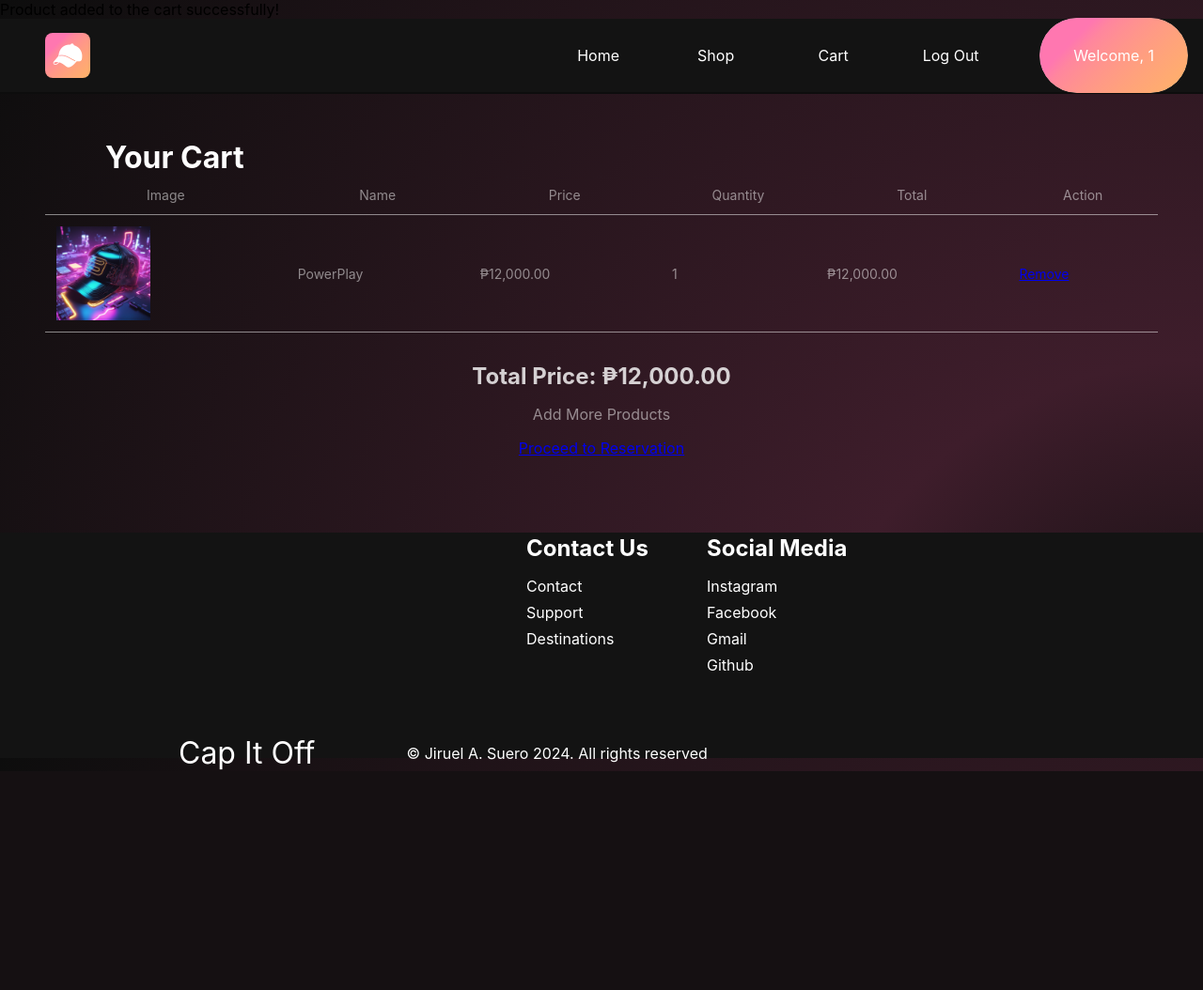
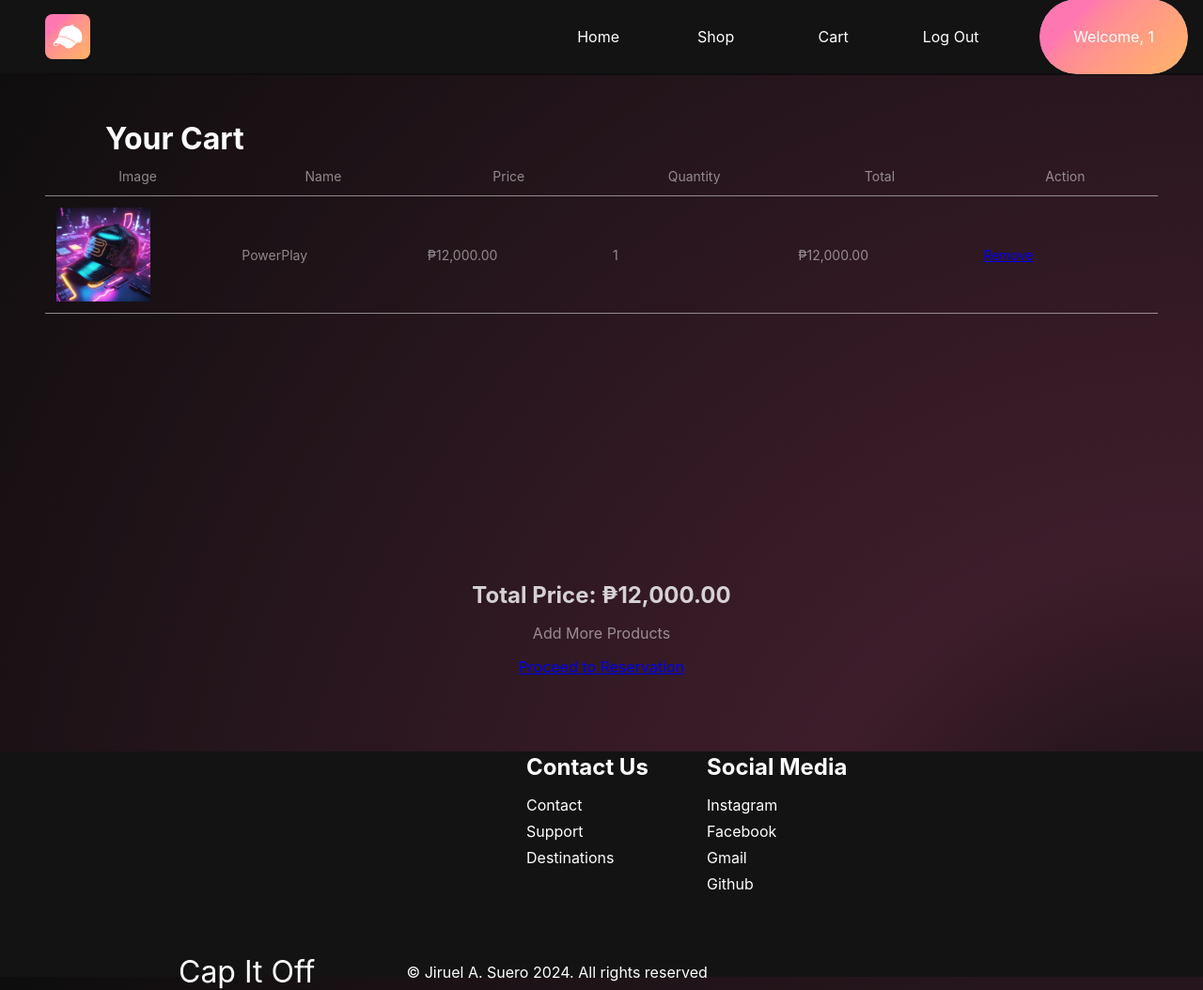
Before and after one commit to jiruelsuero/WebDevProj, a PHP site: page /cart.php?add=1&quantity=1 in a window 1280 px wide. Shown: the whole page at 94% size. Before the commit the page ends 821 px from the top, so only its background shows below. Run offline with PHP 8.4, Linux system fonts and the light colour scheme; a user stored in the database is signed in; data comes from the database, SQL or seed files in the repository.

Commit message:
checkered

```diff
--- a/6/sui/assets/styles/shops.css
+++ b/6/sui/assets/styles/shops.css
@@ -10,13 +10,20 @@ body {
     display: flex;
     flex-direction: column;
     background: rgb(13, 13, 13);
-  background: radial-gradient(circle at bottom right, rgba(13, 13, 13, 1) 0%, rgba(62, 29, 43, 1) 28%, rgba(13, 13, 13, 1) 100%);
+    background: radial-gradient(
+        circle at bottom right,
+        rgba(13, 13, 13, 1) 0%,
+        rgba(62, 29, 43, 1) 28%,
+        rgba(13, 13, 13, 1) 100%
+    );
 }
 
 main {
     margin-top: 5rem;
     flex: 1;
-  display: grid;
+    min-height: calc(100vh - 5rem);
+    display: flex;
+    flex-direction: column;
     padding: var(--space-xxlarge);
 }
 
@@ -240,11 +247,13 @@ img {
 .product-table {
     color: rgba(255, 255, 255, 0.5);
     font-size: 14px;
+    table-layout: fixed;
     border-collapse: collapse;
     max-width: 1220px;
     max-height: 100%;
     width: 100%;
     margin: 0 auto;
+    height: auto;
 
     & > * {
         /* outline: 2px solid lime; */
@@ -486,15 +495,11 @@ img {
     color: rgb(255, 255, 255, 0.5);
 }
 
-
 /* Target h1 and h2 inside the manage-products section */
 .manage-products h1,
 .manage-products h2 {
     color: white;
 }
-
-
-
 
 @media screen and (max-width: 960px) {
     .product-container {
--- a/6/sui/cart.php
+++ b/6/sui/cart.php
@@ -30,14 +30,8 @@ if (isset($_GET['add']) && filter_var($_GET['add'], FILTER_VALIDATE_INT)) {
 
         $insert_stmt = $conn->prepare("INSERT INTO cart (user_id, product_id, quantity) VALUES (?, ?, ?)");
         $insert_stmt->bind_param("iii", $user_id, $product_id, $quantity);
+        $insert_stmt->execute();
 
-        if ($insert_stmt->execute()) {
-            echo "<p>Product added to the cart successfully!</p>";
-        } else {
-            echo "<p>Error adding product to the cart. Please try again.</p>";
-        }
-    } else {
-        echo "<p>User not found. Please log in again.</p>";
     }
 
     if (isset($_SESSION['cart'][$product_id])) {
@@ -65,12 +59,8 @@ if (isset($_GET['remove']) && filter_var($_GET['remove'], FILTER_VALIDATE_INT))
         // Delete product from the cart table in the database
         $delete_stmt = $conn->prepare("DELETE FROM cart WHERE user_id = ? AND product_id = ?");
         $delete_stmt->bind_param("ii", $user_id, $product_id);
+        $delete_stmt->execute();
 
-        if ($delete_stmt->execute()) {
-            echo "<p>Product removed from the cart successfully!</p>";
-        } else {
-            echo "<p>Error removing product from the cart. Please try again.</p>";
-        }
     }
 
     // Remove product from the session cart array
@@ -123,12 +113,10 @@ foreach ($cart_products as $product) {
 </head>
 
 <body>
-
     <?php require './php/header.php'; ?>
-
     <main>
         <h1 class="shop-title">Your Cart</h1>
-
+        <div class="table-container">
             <table class="product-table">
                 <thead>
                     <tr>
@@ -140,7 +128,6 @@ foreach ($cart_products as $product) {
                         <th>Action</th>
                     </tr>
                 </thead>
-
                 <tbody>
                     <?php if (count($cart_products) > 0): ?>
                         <?php foreach ($cart_products as $product): ?>
@@ -164,6 +151,7 @@ foreach ($cart_products as $product) {
                     <?php endif; ?>
                 </tbody>
             </table>
+        </div>
 
         <?php if (count($cart_products) > 0): ?>
             <div class="cart-summary">
```
Lines whose indentation alone changed are shown as unchanged.
